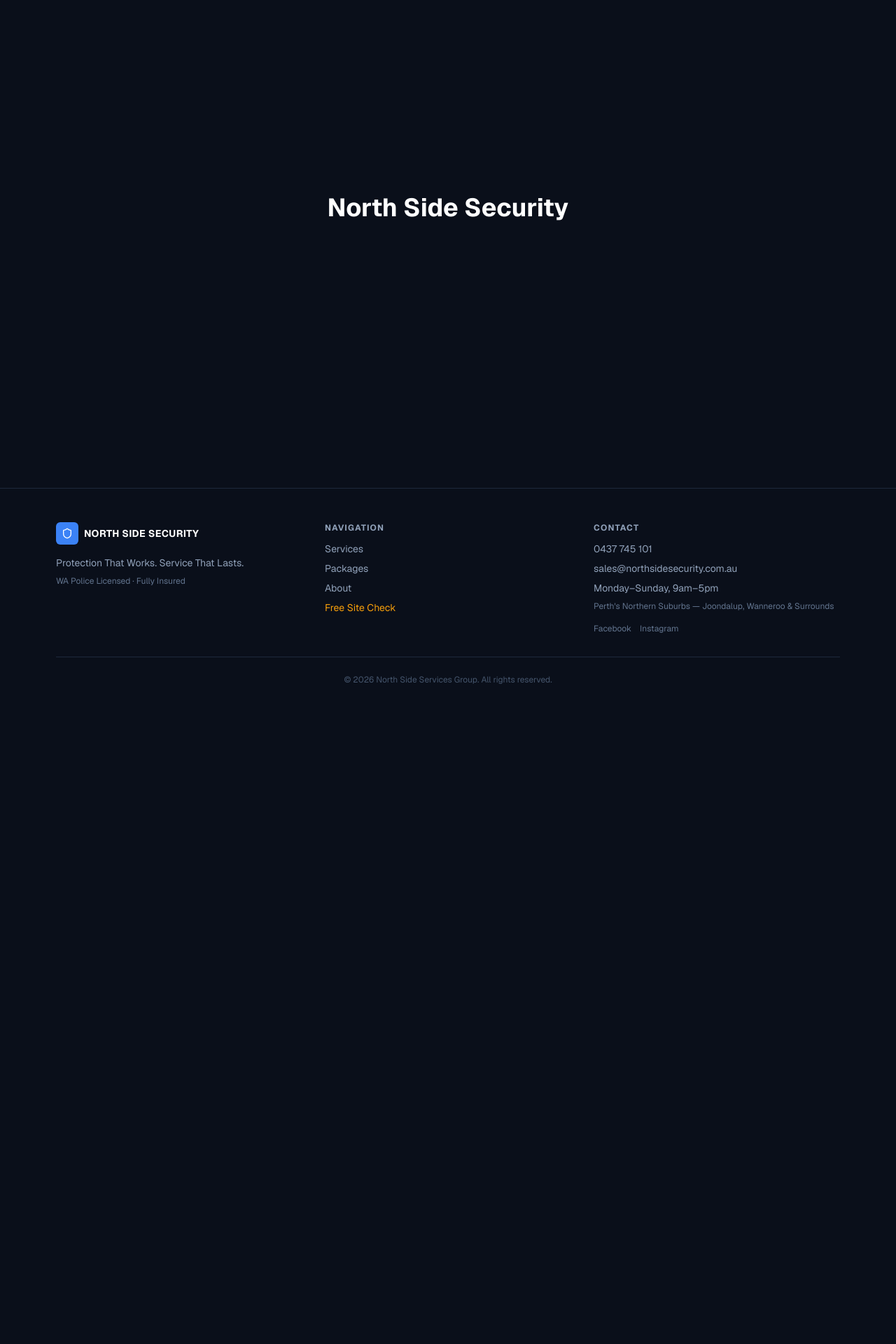
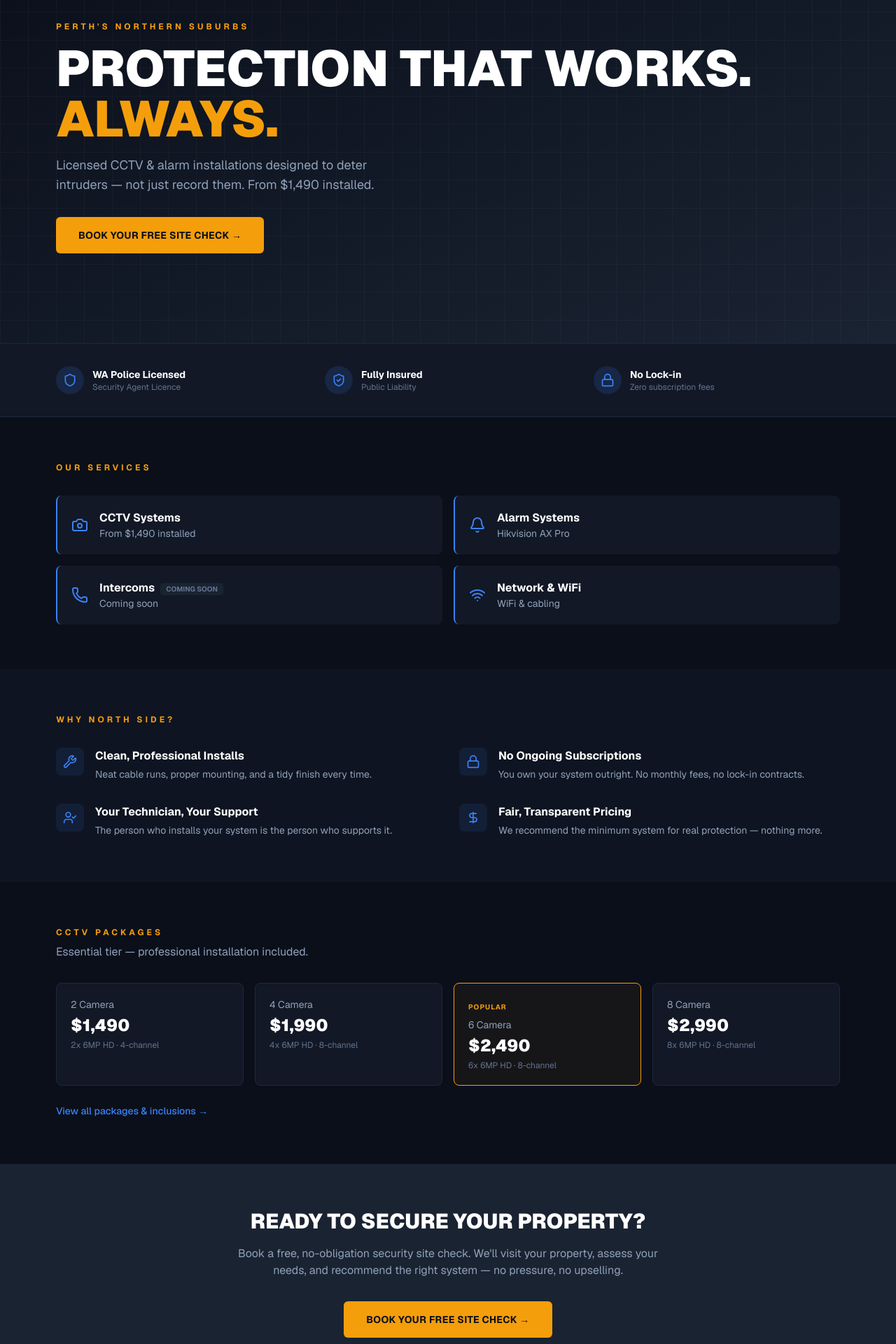
Before and after one commit to Skeggsy71/northside-security, a Next.js app: page / in a window 1280 px wide. Shown: the part 160-2080 px from the top of the page at 70% size. Before the commit the page ends 1187 px from the top, so only its background shows below. Built offline with nearby package versions, Linux system fonts and the light colour scheme.

Commit message:
feat: build home page with all sections

```diff
--- a/app/page.tsx
+++ b/app/page.tsx
@@ -1,7 +1,19 @@
+import { Hero } from "@/components/hero";
+import { SocialProofBar } from "@/components/social-proof-bar";
+import { ServicesOverview } from "@/components/services-overview";
+import { WhySection } from "@/components/why-section";
+import { PricingSnapshot } from "@/components/pricing-snapshot";
+import { CTASection } from "@/components/cta-section";
+
 export default function Home() {
   return (
-    <main className="flex min-h-screen items-center justify-center">
-      <h1 className="text-4xl font-bold text-white">North Side Security</h1>
-    </main>
+    <>
+      <Hero />
+      <SocialProofBar />
+      <ServicesOverview />
+      <WhySection />
+      <PricingSnapshot />
+      <CTASection />
+    </>
   );
 }
--- /dev/null
+++ b/components/cta-section.tsx
@@ -0,0 +1,21 @@
+import Link from "next/link";
+
+export function CTASection() {
+  return (
+    <section className="bg-navy-900 py-16">
+      <div className="mx-auto max-w-2xl px-4 text-center">
+        <h2 className="mb-4 text-3xl font-black uppercase text-white">Ready to Secure Your Property?</h2>
+        <p className="mb-8 text-slate-400">
+          Book a free, no-obligation security site check. We&apos;ll visit your property,
+          assess your needs, and recommend the right system — no pressure, no upselling.
+        </p>
+        <Link
+          href="/contact"
+          className="inline-block rounded-md bg-cta px-8 py-4 text-sm font-bold uppercase tracking-wide text-navy-950 transition-colors hover:bg-amber-400"
+        >
+          Book Your Free Site Check →
+        </Link>
+      </div>
+    </section>
+  );
+}
--- /dev/null
+++ b/components/hero.tsx
@@ -0,0 +1,28 @@
+import Link from "next/link";
+
+export function Hero() {
+  return (
+    <section className="relative overflow-hidden bg-gradient-to-br from-navy-950 to-navy-900">
+      <div className="grid-overlay absolute inset-0" />
+      <div className="relative mx-auto max-w-6xl px-4 py-20 md:py-32">
+        <span className="mb-4 inline-block text-xs font-bold uppercase tracking-[4px] text-cta">
+          Perth&apos;s Northern Suburbs
+        </span>
+        <h1 className="mb-4 text-5xl font-black uppercase leading-none text-white md:text-7xl">
+          Protection That Works.{" "}
+          <span className="text-cta">Always.</span>
+        </h1>
+        <p className="mb-8 max-w-lg text-lg text-slate-400">
+          Licensed CCTV &amp; alarm installations designed to deter intruders —
+          not just record them. From $1,490 installed.
+        </p>
+        <Link
+          href="/contact"
+          className="inline-block rounded-md bg-cta px-8 py-4 text-sm font-bold uppercase tracking-wide text-navy-950 transition-colors hover:bg-amber-400"
+        >
+          Book Your Free Site Check →
+        </Link>
+      </div>
+    </section>
+  );
+}
--- /dev/null
+++ b/components/pricing-snapshot.tsx
@@ -0,0 +1,24 @@
+import Link from "next/link";
+import { PACKAGES } from "@/lib/constants";
+
+export function PricingSnapshot() {
+  return (
+    <section className="mx-auto max-w-6xl px-4 py-16">
+      <h2 className="mb-2 text-xs font-bold uppercase tracking-[4px] text-cta">CCTV Packages</h2>
+      <p className="mb-8 text-slate-400">Essential tier — professional installation included.</p>
+      <div className="grid gap-4 sm:grid-cols-2 lg:grid-cols-4">
+        {PACKAGES.map((pkg) => (
+          <div key={pkg.name} className={`rounded-lg border p-5 ${pkg.popular ? "border-cta bg-cta/5" : "border-border bg-navy-900/50"}`}>
+            {pkg.popular && <span className="mb-2 inline-block text-[10px] font-bold uppercase tracking-widest text-cta">Popular</span>}
+            <p className="text-sm text-slate-400">{pkg.name}</p>
+            <p className="my-1 text-2xl font-black text-white">{pkg.price}</p>
+            <p className="text-xs text-slate-500">{pkg.cameras} · {pkg.nvr}</p>
+          </div>
+        ))}
+      </div>
+      <div className="mt-6">
+        <Link href="/packages" className="text-sm font-medium text-accent hover:text-blue-400">View all packages & inclusions →</Link>
+      </div>
+    </section>
+  );
+}
--- /dev/null
+++ b/components/services-overview.tsx
@@ -0,0 +1,30 @@
+import Link from "next/link";
+import { SERVICES } from "@/lib/constants";
+
+export function ServicesOverview() {
+  return (
+    <section className="mx-auto max-w-6xl px-4 py-16">
+      <h2 className="mb-8 text-xs font-bold uppercase tracking-[4px] text-cta">Our Services</h2>
+      <div className="grid gap-4 md:grid-cols-2">
+        {SERVICES.map((service) => (
+          <Link
+            key={service.id}
+            href={service.comingSoon ? "#" : `/services#${service.id}`}
+            className="group flex items-center gap-4 rounded-lg border-l-2 border-accent bg-navy-900/50 p-5 transition-colors hover:bg-navy-900"
+          >
+            <service.icon className="h-6 w-6 shrink-0 text-accent" />
+            <div>
+              <p className="font-bold text-white group-hover:text-accent">
+                {service.title}
+                {service.comingSoon && (
+                  <span className="ml-2 rounded bg-navy-900 px-2 py-0.5 text-[10px] font-bold uppercase text-slate-500">Coming Soon</span>
+                )}
+              </p>
+              <p className="text-sm text-slate-400">{service.subtitle}</p>
+            </div>
+          </Link>
+        ))}
+      </div>
+    </section>
+  );
+}
--- /dev/null
+++ b/components/social-proof-bar.tsx
@@ -0,0 +1,21 @@
+import { TRUST_BADGES } from "@/lib/constants";
+
+export function SocialProofBar() {
+  return (
+    <section className="border-y border-border bg-navy-900/50">
+      <div className="mx-auto grid max-w-6xl grid-cols-2 gap-6 px-4 py-8 md:grid-cols-3 md:gap-8">
+        {TRUST_BADGES.map((badge) => (
+          <div key={badge.title} className="flex items-center gap-3">
+            <div className="flex h-10 w-10 shrink-0 items-center justify-center rounded-full bg-accent/15">
+              <badge.icon className="h-5 w-5 text-accent" />
+            </div>
+            <div>
+              <p className="text-sm font-bold text-white">{badge.title}</p>
+              <p className="text-xs text-slate-500">{badge.subtitle}</p>
+            </div>
+          </div>
+        ))}
+      </div>
+    </section>
+  );
+}
--- /dev/null
+++ b/components/why-section.tsx
@@ -0,0 +1,24 @@
+import { WHY_ITEMS } from "@/lib/constants";
+
+export function WhySection() {
+  return (
+    <section className="bg-navy-900/30 py-16">
+      <div className="mx-auto max-w-6xl px-4">
+        <h2 className="mb-8 text-xs font-bold uppercase tracking-[4px] text-cta">Why North Side?</h2>
+        <div className="grid gap-8 md:grid-cols-2">
+          {WHY_ITEMS.map((item) => (
+            <div key={item.title} className="flex gap-4">
+              <div className="flex h-10 w-10 shrink-0 items-center justify-center rounded-lg bg-accent/10">
+                <item.icon className="h-5 w-5 text-accent" />
+              </div>
+              <div>
+                <h3 className="mb-1 font-bold text-white">{item.title}</h3>
+                <p className="text-sm text-slate-400">{item.description}</p>
+              </div>
+            </div>
+          ))}
+        </div>
+      </div>
+    </section>
+  );
+}
```
